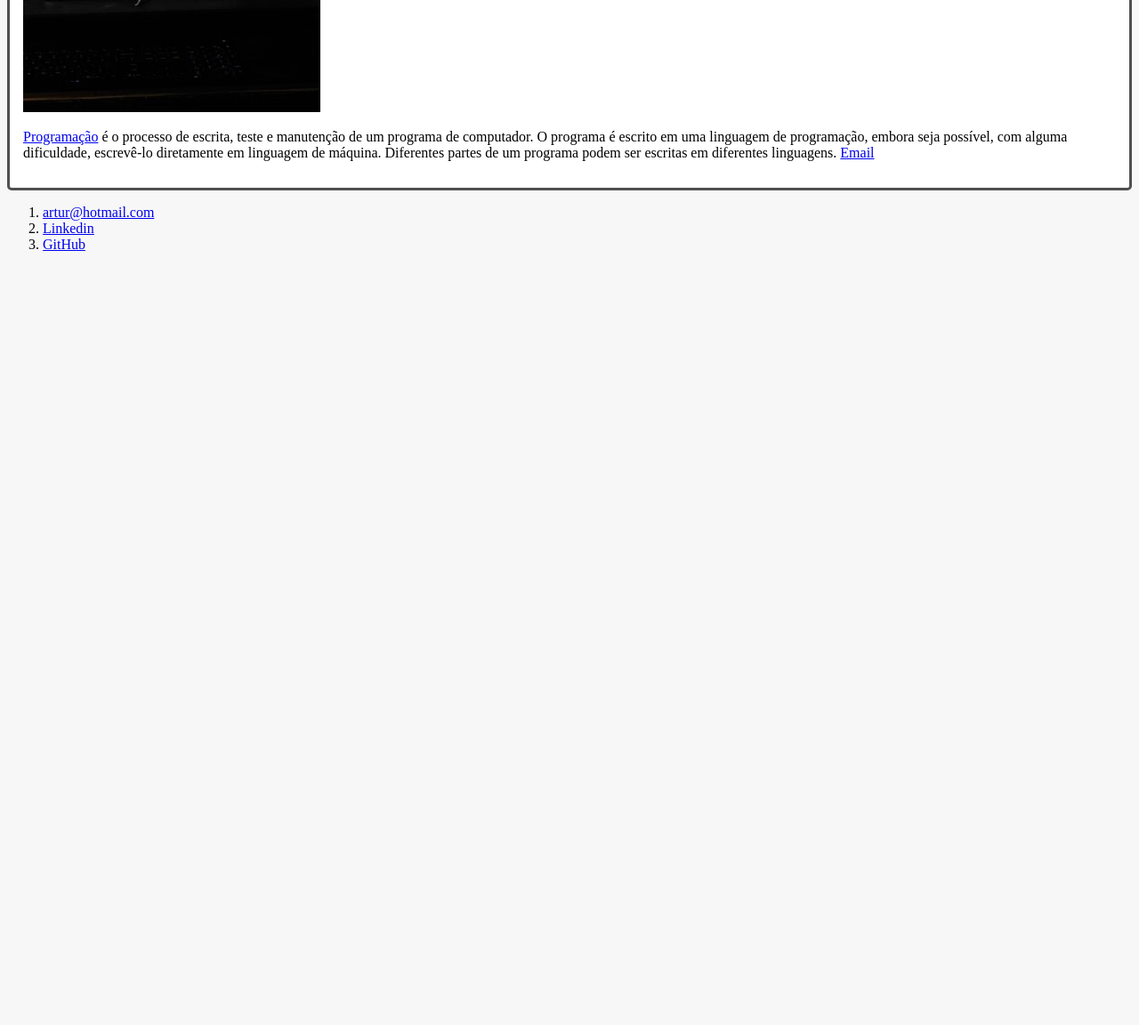
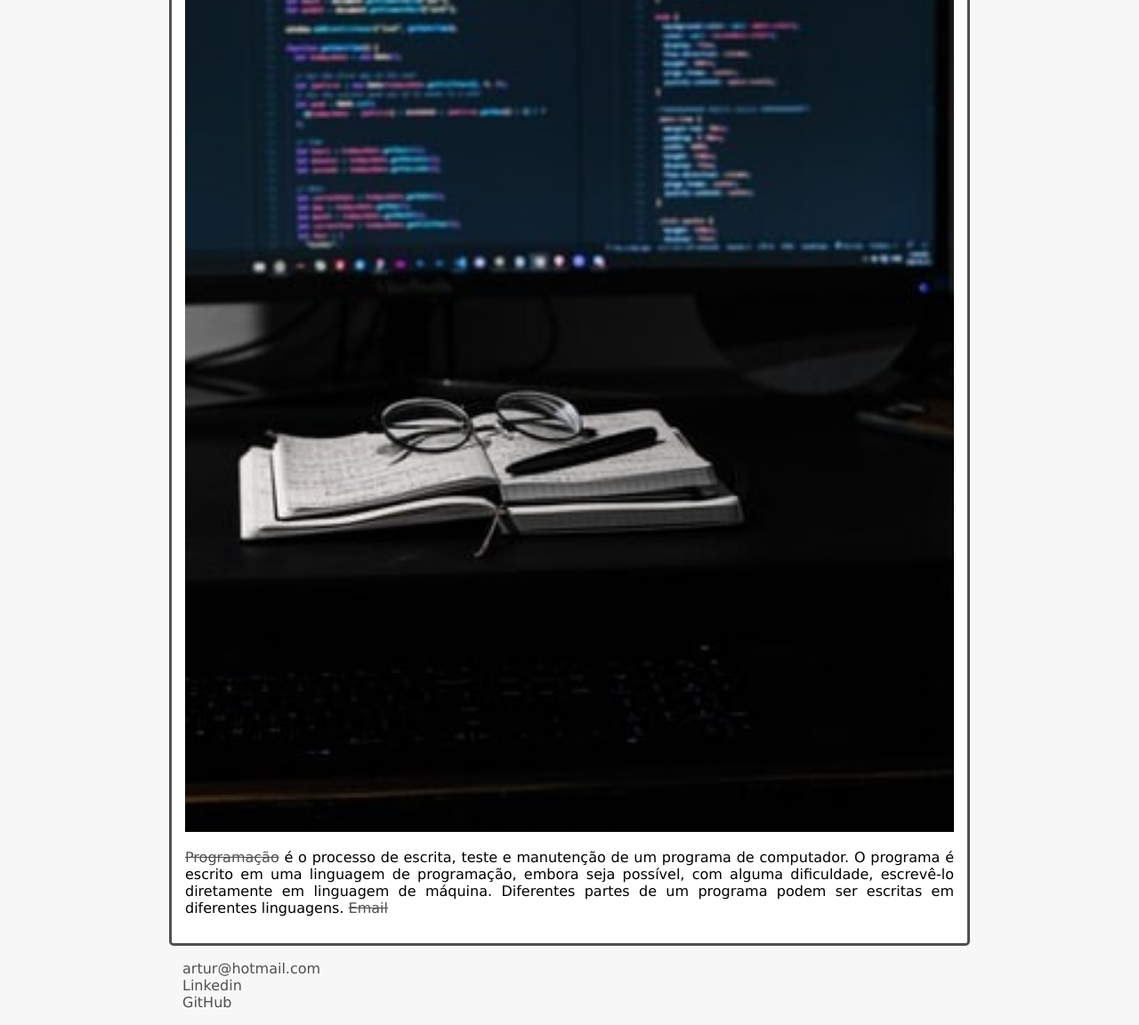
Before and after one commit to Dev-Artur-Silva/estudos_html-css, a plain HTML site: page index.html in a window 1280 px wide. Shown: the part 971-2123 px from the top of the page at 89% size. Before the commit the page ends 1271 px from the top, so only its background shows below. Drawn offline with Linux system fonts and the light colour scheme.

Commit message:
curso da digital innovation one finalizado

```diff
--- a/index.html
+++ b/index.html
@@ -40,7 +40,7 @@
         </section>
 
         <footer>
-            <ol>
+            <ul class="contacts_list">
                 <li>
                     <a href="mailto:artur@hotmail.com">artur@hotmail.com</a>
                 </li>
@@ -50,7 +50,7 @@
                 <li>
                     <a href="https://github.com/Dev-Artur-Silva/" target="_blank">GitHub</a>
                 </li>
-            </ol>
+            </ul>
         </footer>
     </body>
 
--- a/style.css
+++ b/style.css
@@ -1,5 +1,8 @@
 body {
     background: #f7f7f7;
+    font-family: verdana;
+    max-width: 900px;
+    margin: auto;
 }
 
 #fotinha {
@@ -11,6 +14,15 @@ body {
     color: #505050
 }
 
+#title {
+    font-size: 40px;
+    text-transform: uppercase;
+}
+
+a {
+    text-decoration: line-through;
+    color: #505050
+}
 .post_title {
     font-size: 16px;
     font-style: italic;
@@ -29,8 +41,19 @@ body {
 .post_content {
     margin: 0;
     margin-bottom: 15px;
+    text-align: justify;
 }
 
 .post_image {
     margin-bottom: 15px;
+    width: 100%;
 }
+
+.contacts_list {
+    list-style-type: none;
+    padding-left: 15px;
+}
+
+.contacts_list li a {
+    text-decoration: none;
+}
```
